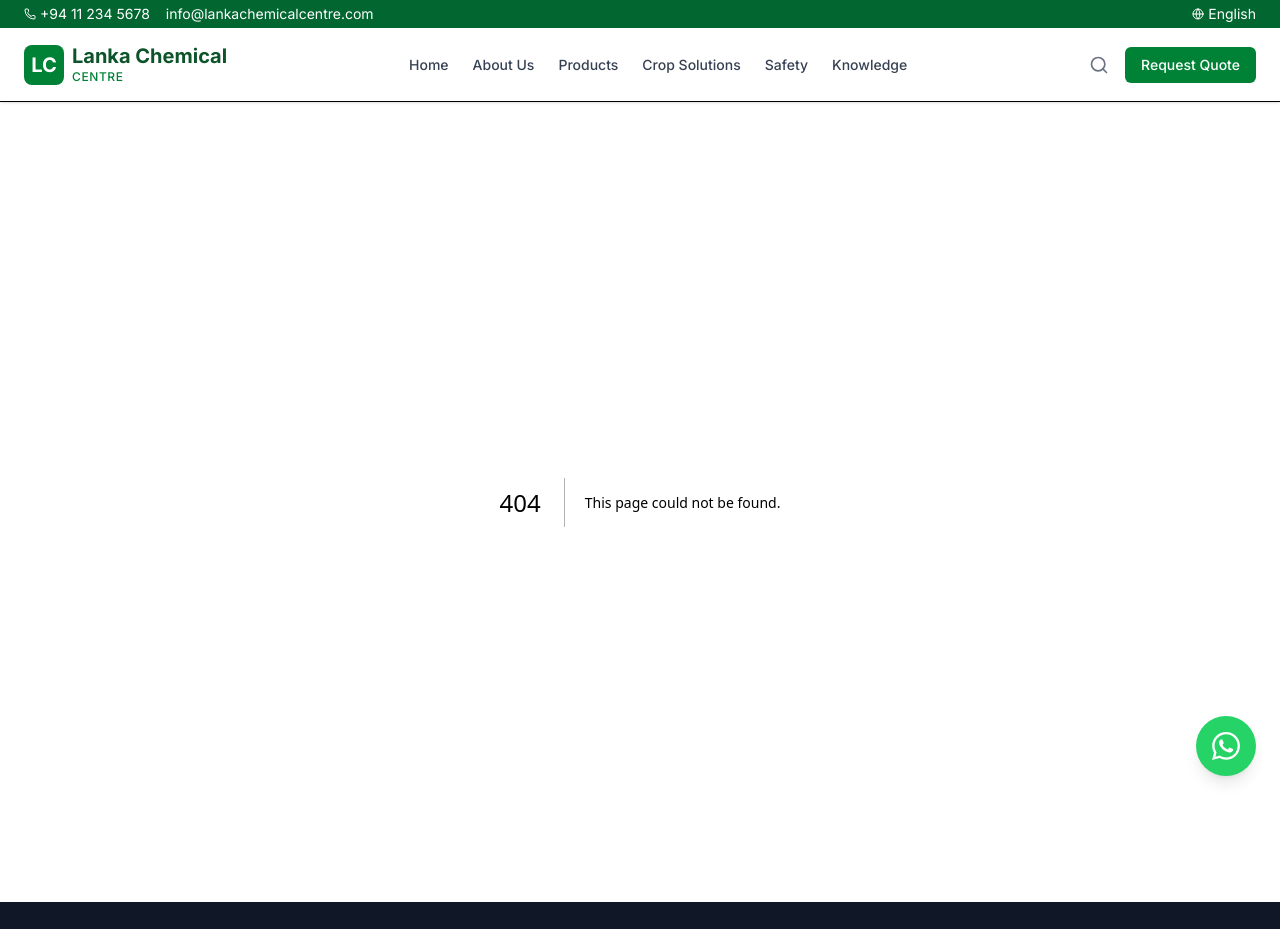
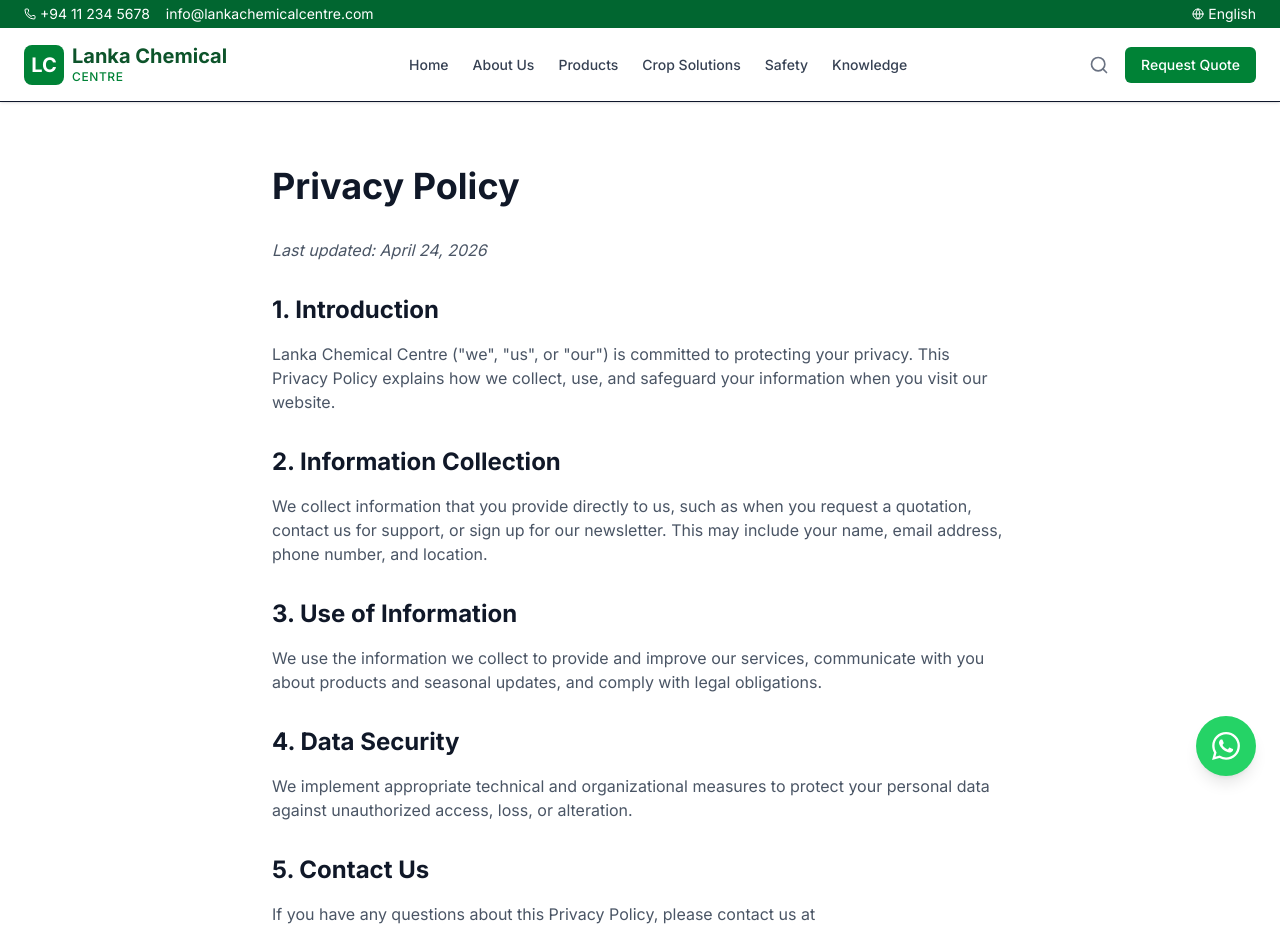
Before and after one commit to nirzaf/lankachemicalcentre, a Next.js app: page /privacy-policy in a window 1280 px wide. Before the commit this address had no page. Shown: the top 929 px of the page. Built offline with nearby package versions, Linux system fonts and the light colour scheme.

Commit message:
feat: add privacy policy page to website

```diff
--- /dev/null
+++ b/app/privacy-policy/page.tsx
@@ -0,0 +1,37 @@
+export default function PrivacyPolicyPage() {
+  return (
+    <div className="bg-white py-16">
+      <div className="container mx-auto px-4 max-w-3xl">
+        <h1 className="text-4xl font-bold text-gray-900 mb-8">Privacy Policy</h1>
+        <div className="prose prose-slate max-w-none">
+          <p className="text-gray-600 mb-6 italic">Last updated: April 24, 2026</p>
+
+          <h2 className="text-2xl font-bold text-gray-900 mt-8 mb-4">1. Introduction</h2>
+          <p className="text-gray-600 mb-4">
+            Lanka Chemical Centre ("we", "us", or "our") is committed to protecting your privacy. This Privacy Policy explains how we collect, use, and safeguard your information when you visit our website.
+          </p>
+
+          <h2 className="text-2xl font-bold text-gray-900 mt-8 mb-4">2. Information Collection</h2>
+          <p className="text-gray-600 mb-4">
+            We collect information that you provide directly to us, such as when you request a quotation, contact us for support, or sign up for our newsletter. This may include your name, email address, phone number, and location.
+          </p>
+
+          <h2 className="text-2xl font-bold text-gray-900 mt-8 mb-4">3. Use of Information</h2>
+          <p className="text-gray-600 mb-4">
+            We use the information we collect to provide and improve our services, communicate with you about products and seasonal updates, and comply with legal obligations.
+          </p>
+
+          <h2 className="text-2xl font-bold text-gray-900 mt-8 mb-4">4. Data Security</h2>
+          <p className="text-gray-600 mb-4">
+            We implement appropriate technical and organizational measures to protect your personal data against unauthorized access, loss, or alteration.
+          </p>
+
+          <h2 className="text-2xl font-bold text-gray-900 mt-8 mb-4">5. Contact Us</h2>
+          <p className="text-gray-600 mb-4">
+            If you have any questions about this Privacy Policy, please contact us at info@lankachemicalcentre.com.
+          </p>
+        </div>
+      </div>
+    </div>
+  );
+}
```
